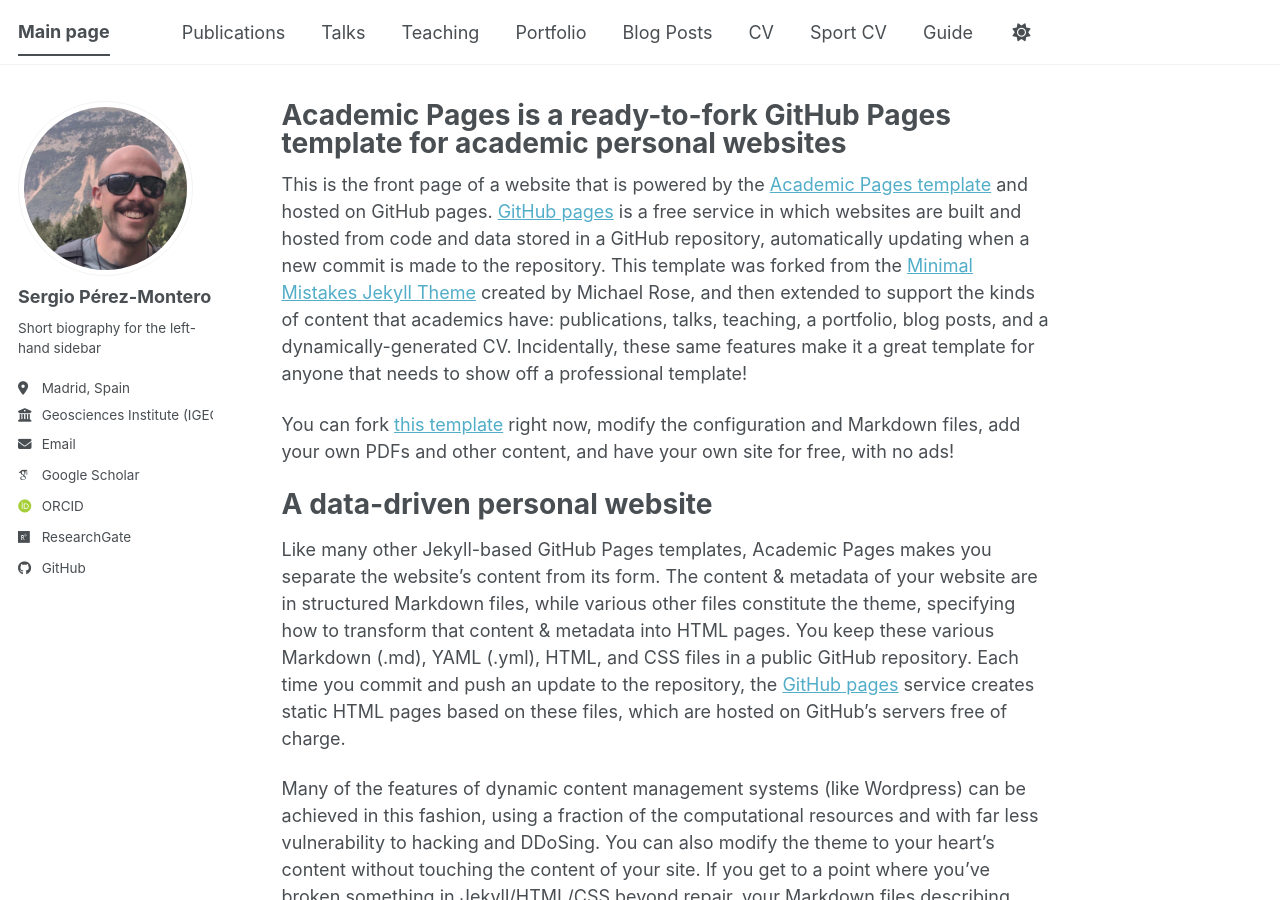
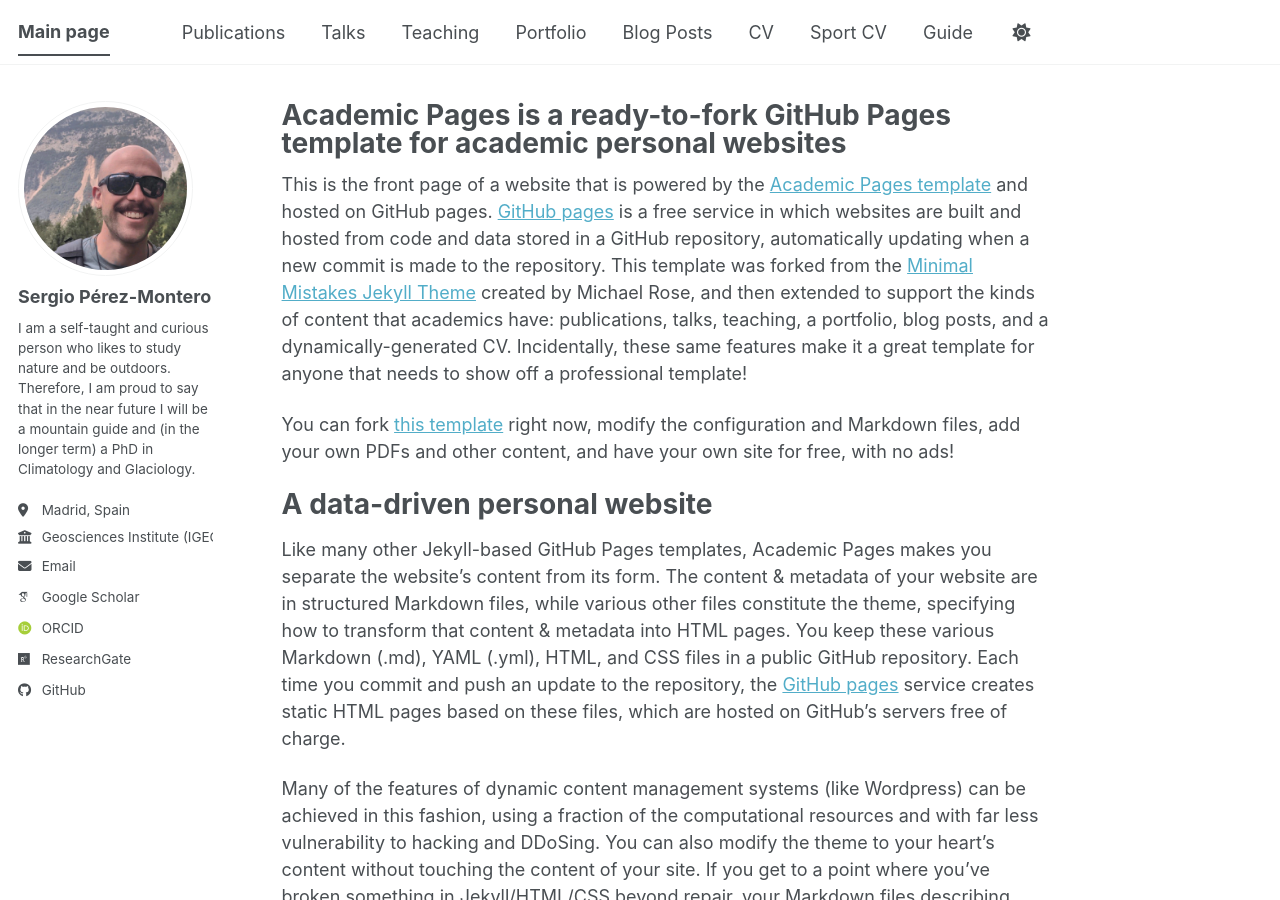
Before and after one commit to sperezmont/sperezmont.github.io, a Jekyll site: the page built from _pages/about.md, in a window 1280 px wide and 900 px high. Built offline with Jekyll 4.4.1, drawn with Linux system fonts in a browser that asks for light colours; some web fonts are replaced; a script bundle is joined from its source files by our own code; library files that are not in the unit come from our copies.

Commit message:
Update _config.yml

```diff
--- a/_config.yml
+++ b/_config.yml
@@ -26,7 +26,7 @@
   avatar           : "profile.jpeg"
   name             : "Sergio Pérez-Montero"
   pronouns         : # example: "she/her"
-  bio              : "Short biography for the left-hand sidebar"
+  bio              : "I am a self-taught and curious person who likes to study nature and be outdoors. Therefore, I am proud to say that in the near future I will be a mountain guide and (in the longer term) a PhD in Climatology and Glaciology."
   location         : "Madrid, Spain"
   employer         : "Geosciences Institute (IGEO, CSIC-UCM)"
   uri              : # URL
```
